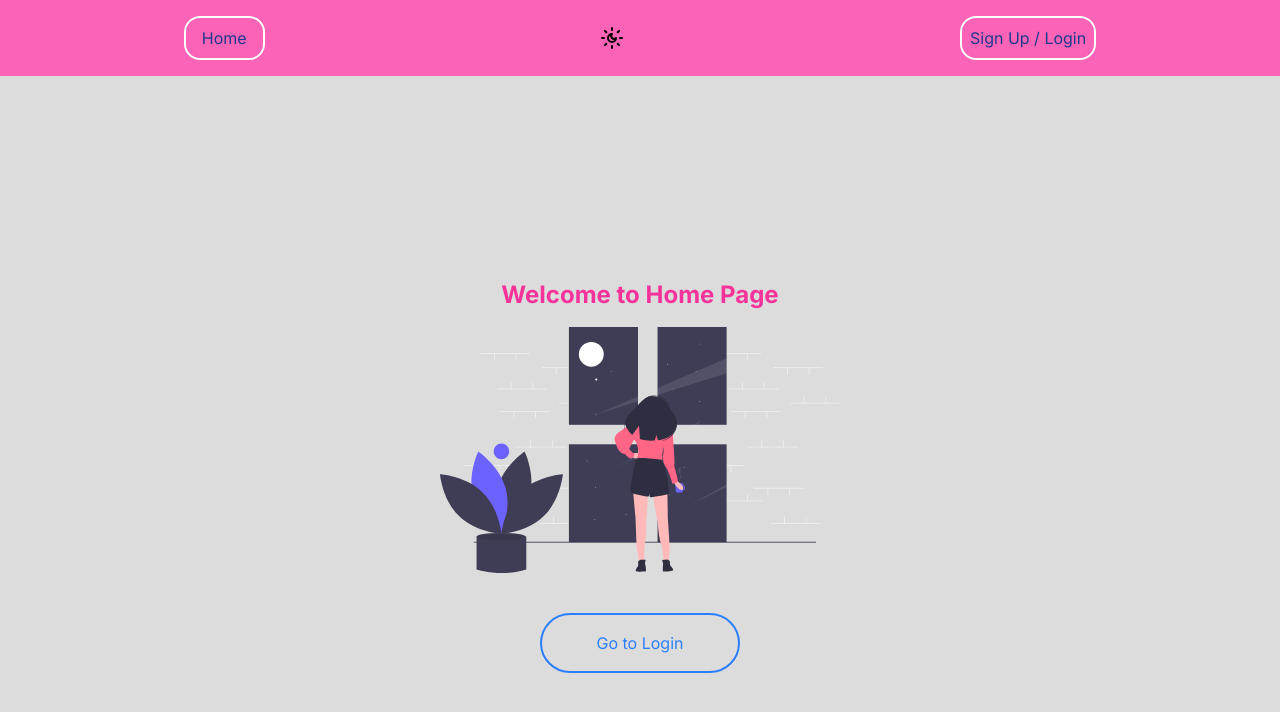
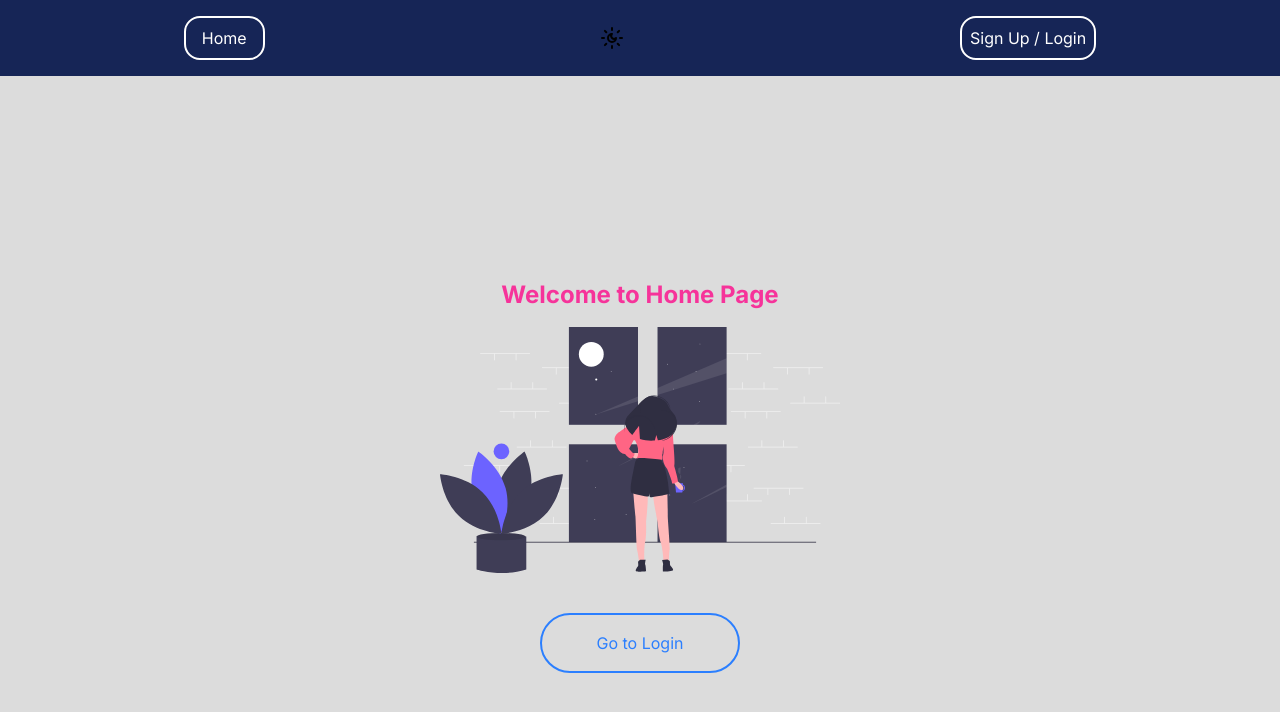
Before and after one commit to This-is-pawan/Generate_password, a Next.js app in the folder client/: page / in a window 1280 px wide. Shown: the top 712 px of the page. Built offline with nearby package versions, Linux system fonts and the light colour scheme.

Commit message:
Update Navbar.tsx

```diff
--- a/client/components/Navbar.tsx
+++ b/client/components/Navbar.tsx
@@ -36,12 +36,12 @@ const Navbar = () => {
   };
 
   return (
-    <div className="bg-pink-400 p-4">
+    <div className="bg-blue-950 p-4">
       <div className="flex justify-around items-center ">
         <Link
           href="/"
           onClick={handleLogoutToast} // ✅ show toast on Home click
-          className="text-blue-900 border-2 p-2 pl-4 pr-4 rounded-2xl border-white"
+          className="text-blue-900 border-2 p-2 pl-4 pr-4 rounded-2xl border-white text-white"
         >
           Home
         </Link>
@@ -55,7 +55,7 @@ const Navbar = () => {
 
         <Link
           href="/Register"
-          className="text-blue-900 border-2 p-2 rounded-2xl border-white"
+          className="text-blue-900 border-2 p-2 rounded-2xl border-white text-white"
         >
           Sign Up / Login
         </Link>
```
